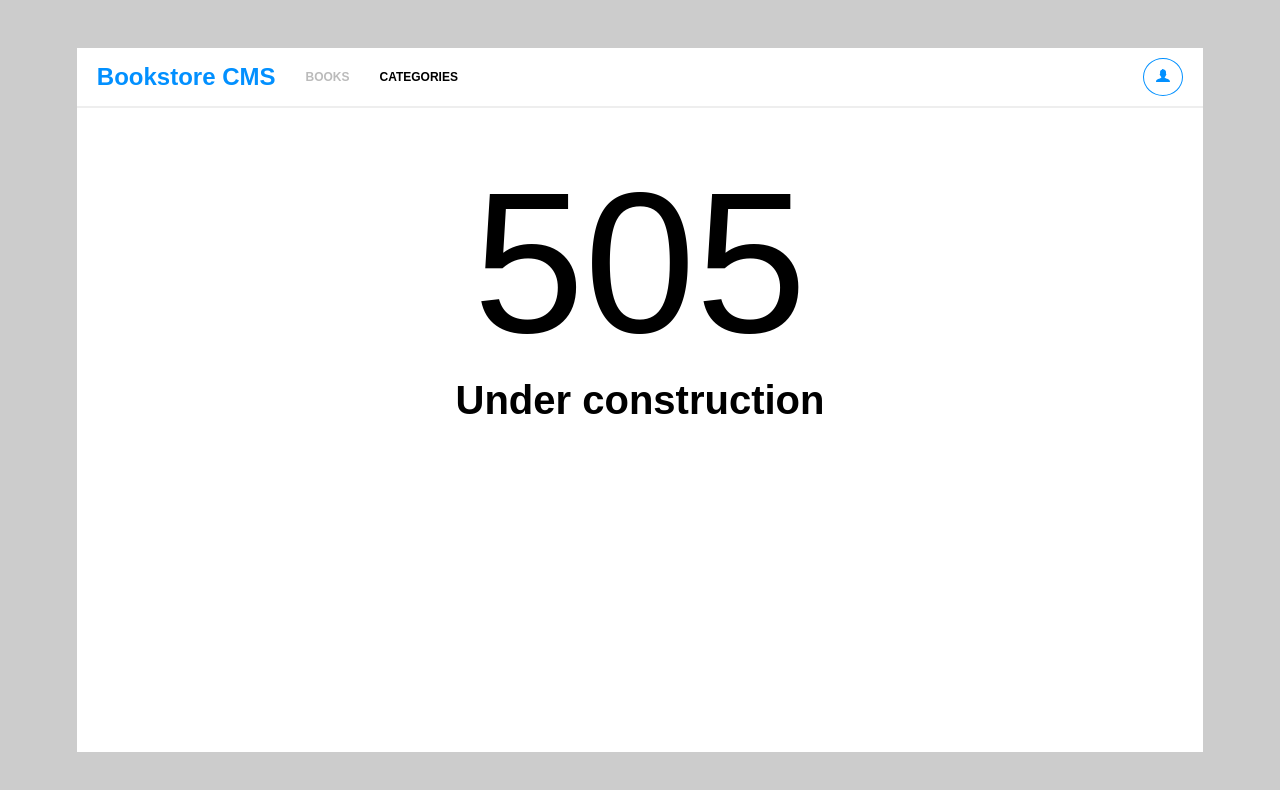
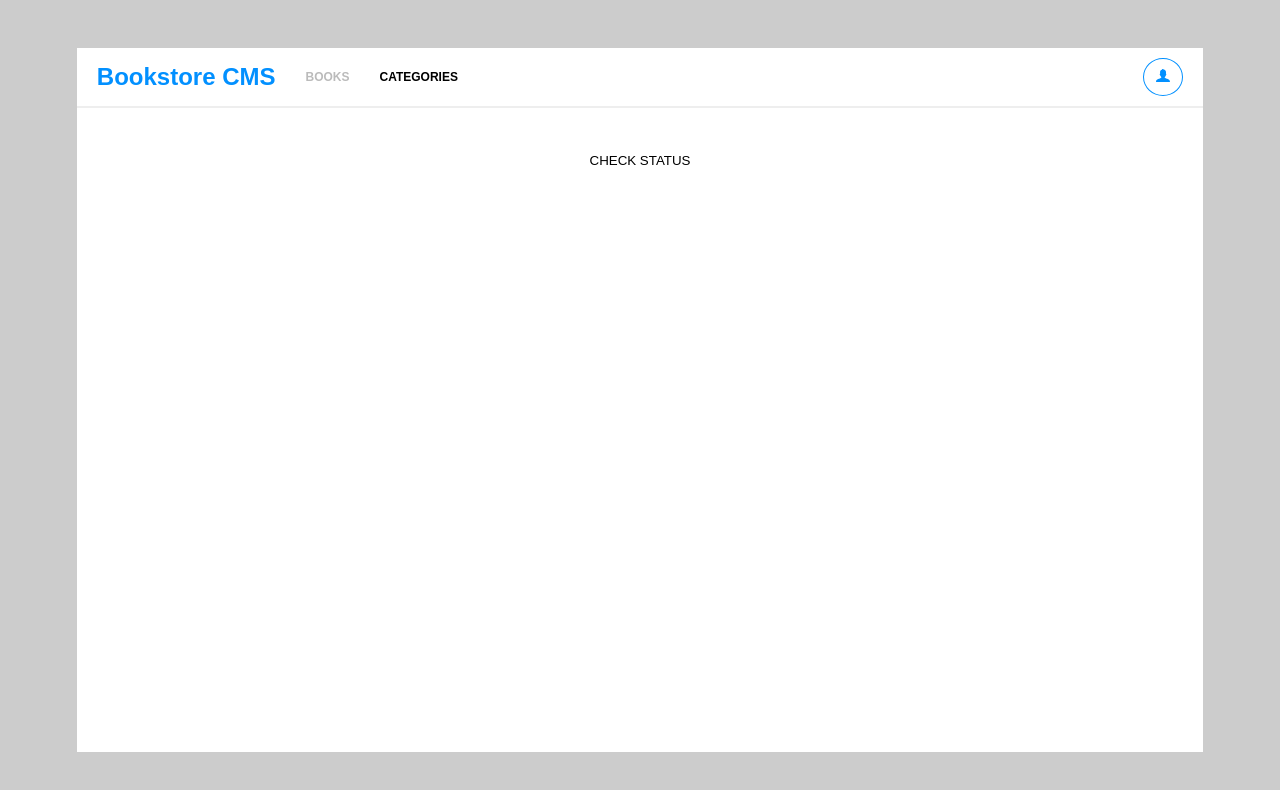
Before and after one commit to techEmprez/book-store, a React (Create React App) app: page /categories in a window 1280 px wide. Shown: the top 790 px of the page. Built offline with nearby package versions, Linux system fonts and the light colour scheme; the HTML template or start-up script is replaced by a standard one.

Commit message:
modify pagecart file

```diff
--- a/src/components/pageCart.js
+++ b/src/components/pageCart.js
@@ -1,10 +1,13 @@
-import './pages.css';
+import React from 'react';
 
-const Categories = () => (
-  <section className="categories-container">
-    <span>505</span>
-    <h1>Under construction</h1>
-  </section>
-);
+function Categories() {
+  return (
+    <div className="categories-container">
+      <button type="button" className="btn btn-grey">
+        Check status
+      </button>
+    </div>
+  );
+}
 
 export default Categories;
--- a/src/components/pages.css
+++ b/src/components/pages.css
@@ -141,3 +141,20 @@ nav figure:hover {
   margin-top: 4rem;
   text-align: center;
 }
+
+.btn {
+  display: inline-block;
+  padding: 0.5rem 2rem;
+  border-radius: 0.15rem;
+  font-weight: 500;
+  cursor: pointer;
+  border: transparent;
+  text-decoration: none;
+  color: var(--white-color);
+  background-color: var(--azure-color);
+  text-transform: uppercase;
+}
+
+.btn-grey {
+  color: var(--pale-grey-color);
+}
```
